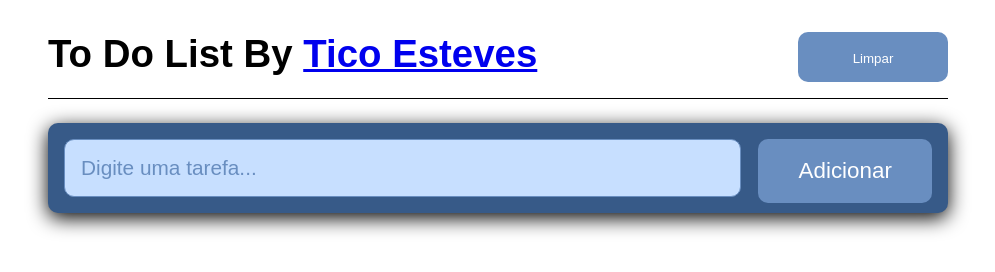
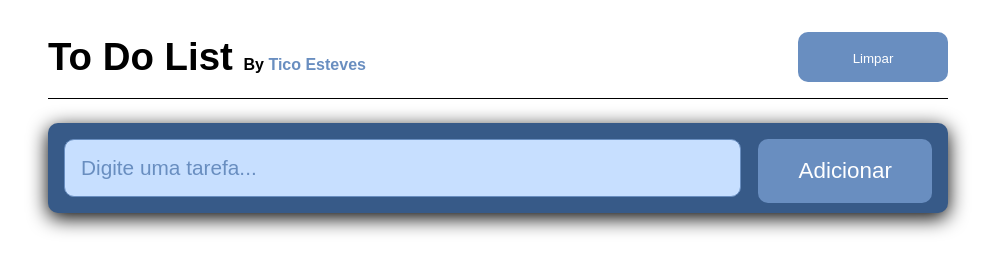
Before and after one commit to ticoesteves/todolist, a plain HTML site: page index.html in a window 1280 px wide. Shown: the whole page, without its empty margins (142-1137 px from the left). Drawn offline with Linux system fonts and the light colour scheme.

Commit message:
Update style.css

```diff
--- a/assets/style.css
+++ b/assets/style.css
@@ -3,11 +3,6 @@
     padding: 0;
     box-sizing: border-box;
     border: none;
-}
-
-h1 {
-    width: 100%;
-    text-align: left;
 }
 
 body {
@@ -18,9 +13,29 @@ body {
 .header__form {
     width: 100%;
     display: flex;
+    align-items: center;
     margin-bottom: 1.5rem;
     padding-bottom: 1rem;
     border-bottom: 1px solid #000;
+}
+
+.header__form h1 {
+    width: 100%;
+    text-align: left;
+}
+
+.credits {
+    width: 250px;
+    font-size: 1rem;
+}
+
+.credits a {
+    color: #698EC0;
+    text-decoration: none;
+}
+
+.credits a:hover {
+    color: #375a88;
 }
 
 .del__list {
```
